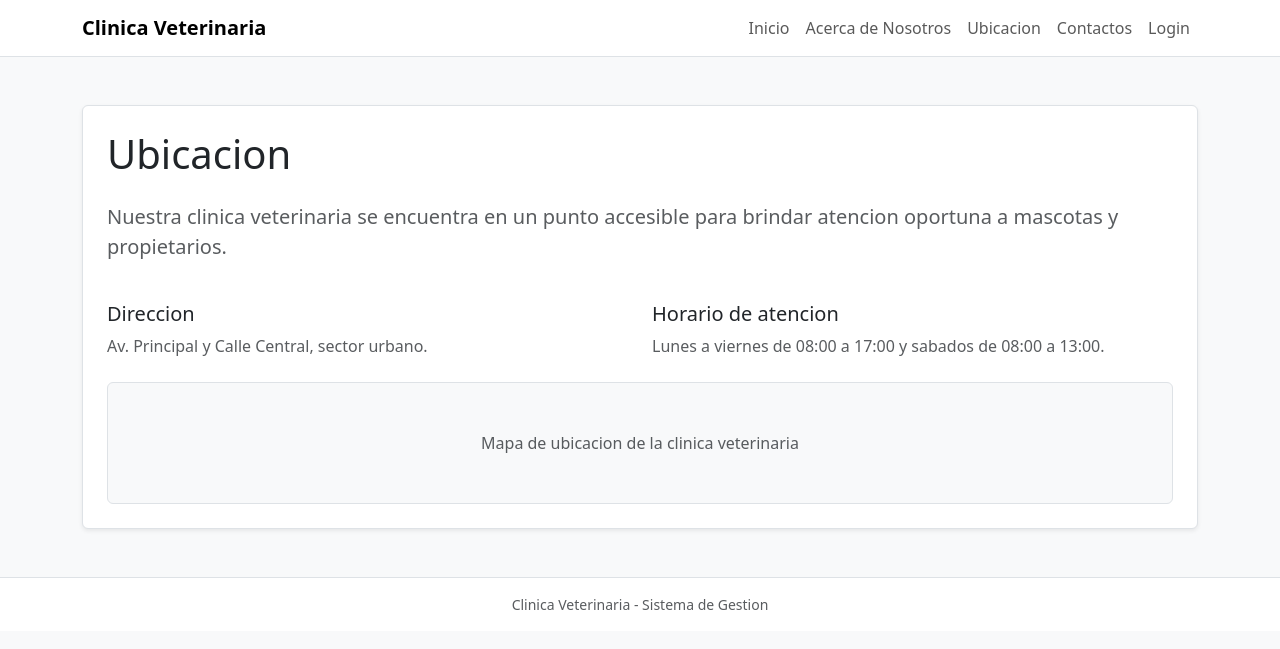
After one commit to edsonvenegas5865-lgtm/veterinariaaa, a Django app: page /ubicacion/ in a window 1280 px wide. The commit adds this page. Shown: the top 649 px of the page. Run offline with Django 5.2, Linux system fonts and the light colour scheme.

Commit message:
Crear pagina de ubicacion

```diff
--- a/principal/templates/principal/base.html
+++ b/principal/templates/principal/base.html
@@ -23,7 +23,7 @@
                         <a class="nav-link" href="{% url 'acerca' %}">Acerca de Nosotros</a>
                     </li>
                     <li class="nav-item">
-                        <a class="nav-link" href="#">Ubicacion</a>
+                        <a class="nav-link" href="{% url 'ubicacion' %}">Ubicacion</a>
                     </li>
                     <li class="nav-item">
                         <a class="nav-link" href="#">Contactos</a>
--- /dev/null
+++ b/principal/templates/principal/ubicacion.html
@@ -0,0 +1,31 @@
+{% extends 'principal/base.html' %}
+
+{% block title %}Ubicacion - Clinica Veterinaria{% endblock %}
+
+{% block content %}
+<h1 class="mb-4">Ubicacion</h1>
+
+<p class="lead text-muted">
+    Nuestra clinica veterinaria se encuentra en un punto accesible para brindar
+    atencion oportuna a mascotas y propietarios.
+</p>
+
+<section class="row g-4 mt-3">
+    <div class="col-md-6">
+        <h2 class="h5">Direccion</h2>
+        <p class="text-muted mb-0">
+            Av. Principal y Calle Central, sector urbano.
+        </p>
+    </div>
+    <div class="col-md-6">
+        <h2 class="h5">Horario de atencion</h2>
+        <p class="text-muted mb-0">
+            Lunes a viernes de 08:00 a 17:00 y sabados de 08:00 a 13:00.
+        </p>
+    </div>
+</section>
+
+<div class="border rounded bg-light text-center text-muted p-5 mt-4">
+    Mapa de ubicacion de la clinica veterinaria
+</div>
+{% endblock %}
--- a/principal/urls.py
+++ b/principal/urls.py
@@ -5,4 +5,5 @@ from . import views
 urlpatterns = [
     path('', views.inicio, name='inicio'),
     path('acerca/', views.acerca, name='acerca'),
+    path('ubicacion/', views.ubicacion, name='ubicacion'),
 ]
--- a/principal/views.py
+++ b/principal/views.py
@@ -7,3 +7,7 @@ def inicio(request):
 
 def acerca(request):
     return render(request, 'principal/acerca.html')
+
+
+def ubicacion(request):
+    return render(request, 'principal/ubicacion.html')
```
